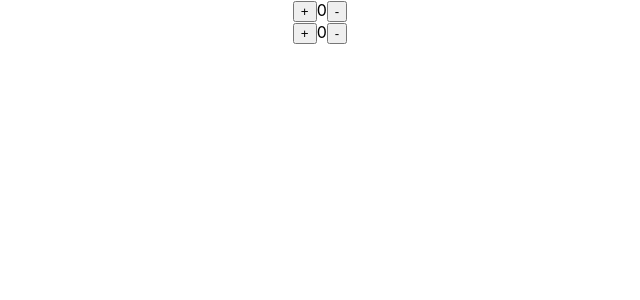
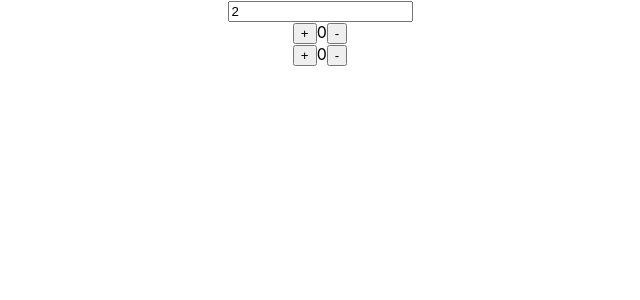
Before and after one commit to lamma3/react-counter, a React (Create React App) app: page / in a window 1280 px wide. Shown: the top 300 px of the page, without its empty margins (320-960 px from the left). Built offline with nearby package versions, Linux system fonts and the light colour scheme.

Commit message:
add input for counter group size

```diff
--- a/src/components/CounterGroup.js
+++ b/src/components/CounterGroup.js
@@ -5,14 +5,31 @@ export class CounterGroup extends Component {
   constructor(props) {
     super(props);
 
+    this.updateGroupSize = this.updateGroupSize.bind(this);
+
     this.state = {
       size: 2,
     };
   }
 
+  updateGroupSize(event) {
+    let newSize = parseInt(event.target.value);
+    this.setState((state) => ({
+      size: isNaN(newSize) ? 0 : newSize,
+    }));
+  }
+
   render() {
     return (
       <div>
+        <form>
+          <input
+            type="text"
+            value={this.state.size}
+            onChange={this.updateGroupSize}
+          ></input>
+        </form>
+
         {Array.from(Array(this.state.size).keys()).map((value) => (
           <Counter key={value} />
         ))}
```
